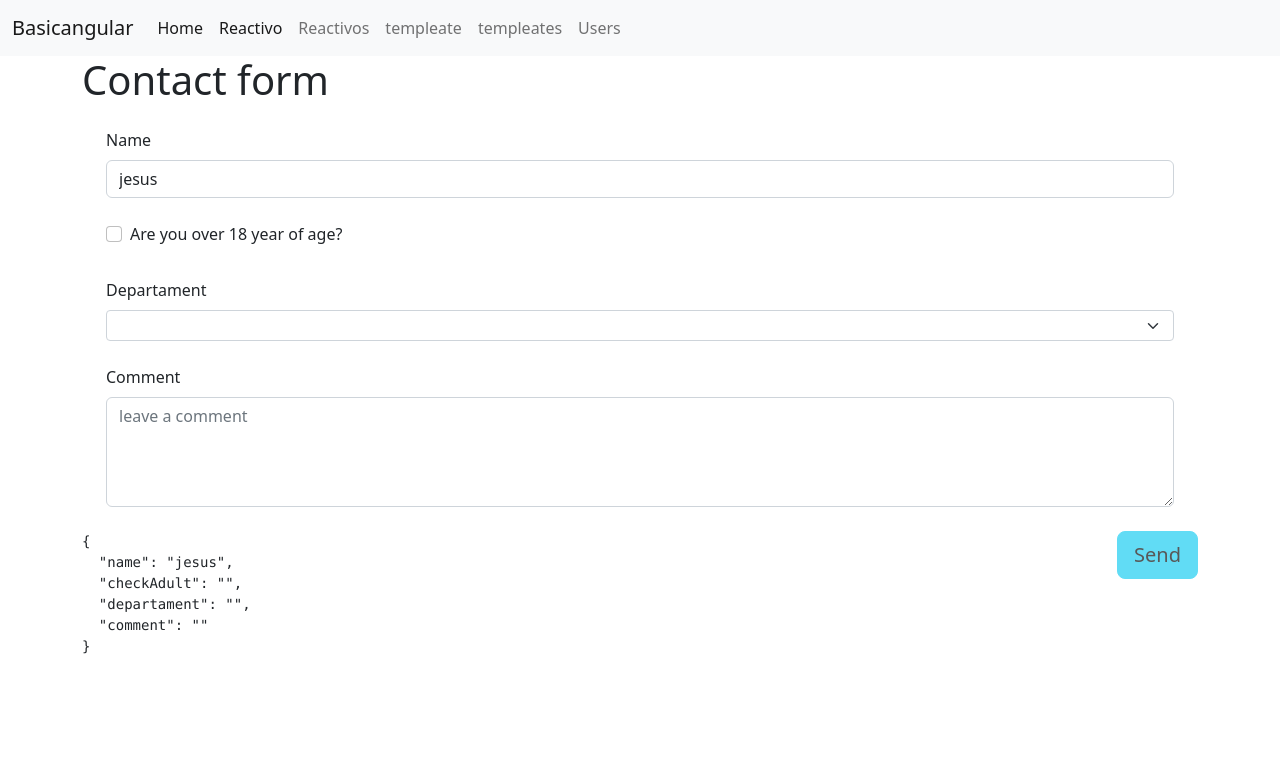
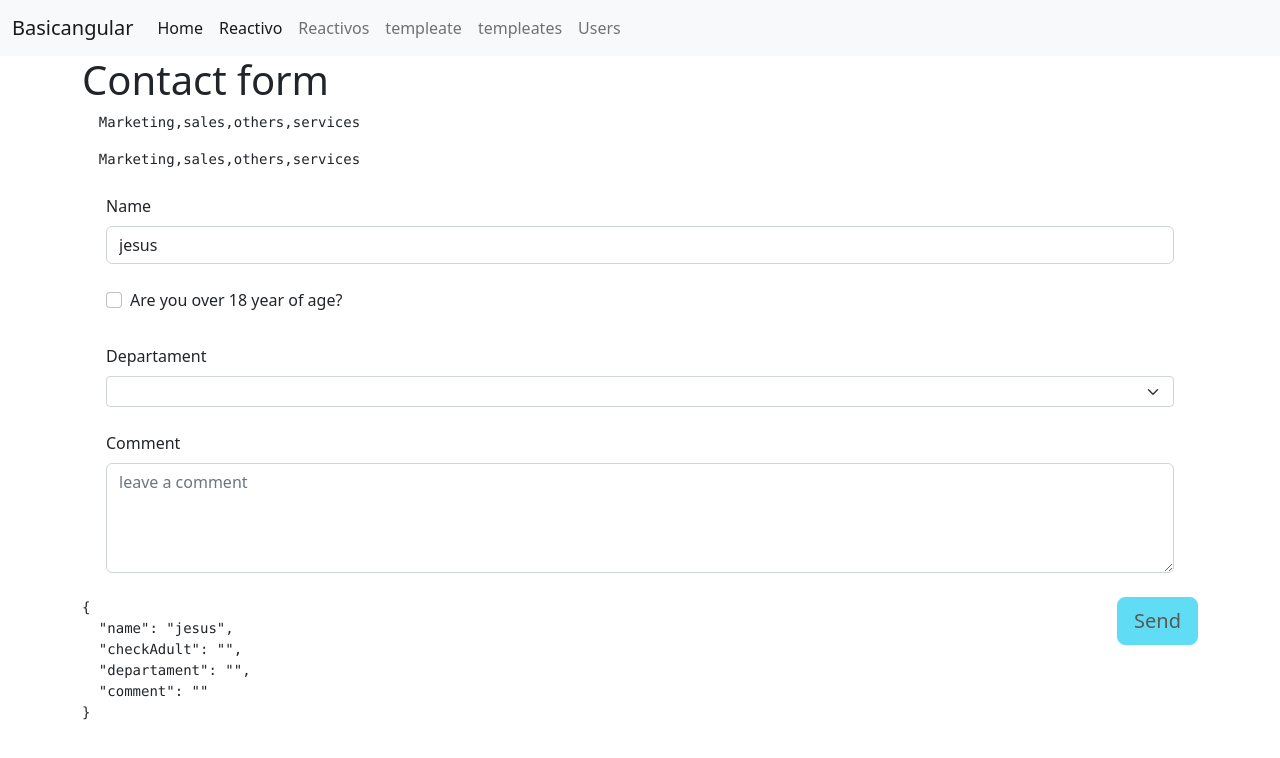
Before and after one commit to jesus014/basicangular, an Angular app: page /contact-reactive in a window 1280 px wide. Shown: the top 758 px of the page. Built offline with nearby package versions, Linux system fonts and the light colour scheme.

Commit message:
creacion de ejemplo de uso de resolver

```diff
--- a/src/app/app-routing.module.ts
+++ b/src/app/app-routing.module.ts
@@ -9,10 +9,13 @@ import { PagenotfoundComponent } from './pagenotfound/pagenotfound.component';
 import { DetailsComponent } from './users/details/details.component';
 import { ListComponent } from './users/list/list.component';
 import { UserComponent } from './users/user/user.component';
+import { DataResolverService } from './resolvers/data.resolver.service';
 
 const routes: Routes = [
   {path:'', redirectTo:'/home',pathMatch:'full'},
-  {path:'contact-reactive', component:ContactReactiveComponent, canDeactivate:[WithoutSaveGuard]},
+  {path:'contact-reactive', component:ContactReactiveComponent,
+                            canDeactivate:[WithoutSaveGuard],
+                            resolve:{departaments:DataResolverService}},
   {path:'contact-templeate/:id', component:ContactComponent},
   {path:'home', component:HomeComponent},
   //uso de rutas hijas en el path de users
--- a/src/app/contact-reactive/contact-reactive.component.html
+++ b/src/app/contact-reactive/contact-reactive.component.html
@@ -1,5 +1,10 @@
 <h1>Contact form {{name}}</h1>
-
+<pre>
+  {{departaments}}
+</pre>
+<pre>
+  {{departaments}}
+</pre>
 <!--Uso de formularios basicos-->
 <form (ngSubmit)="onSubmit()" [formGroup]="contactForm">
   <div class="m-4">
@@ -21,9 +26,7 @@
     <label for="departament" class="form-label">Departament</label>
     <select name="departament" id="departament" class="form-select form-select-sm" formControlName="departament" >
       <option selected> Open this select menu</option>
-      <option value="marketing"> Marketing</option>
-      <option value="sales"> Sales</option>
-      <option value="other"> Other</option>
+      <option *ngFor="let department of departaments" [value]="department"> {{department}}</option>
     </select>
   </div>
 
--- a/src/app/contact-reactive/contact-reactive.component.ts
+++ b/src/app/contact-reactive/contact-reactive.component.ts
@@ -11,6 +11,7 @@ export class ContactReactiveComponent implements OnInit {
 
   contactForm!: FormGroup;
   name!: string;
+  departaments:string[]=[]
 
   constructor(private readonly fb:FormBuilder,
               private readonly route:ActivatedRoute) {
@@ -26,6 +27,7 @@ export class ContactReactiveComponent implements OnInit {
    }
 
   ngOnInit(): void {
+    this.departaments= this.route.snapshot.data['departaments'];
     //se iguala deacuerdo al metodo
     this.contactForm = this.initForm();
     this.onPatchValue();
--- /dev/null
+++ b/src/app/resolvers/data.resolver.service.ts
@@ -0,0 +1,15 @@
+import { Injectable } from "@angular/core";
+import { Resolve } from "@angular/router";
+import { Observable, of } from "rxjs";
+
+const departaments =['Marketing','sales','others','services']
+
+@Injectable({providedIn:'root'})
+
+export class DataResolverService implements Resolve<any> {
+  resolve():Observable<any>{
+    //TODO: CALL SERVICE
+    return of(departaments);
+  }
+
+}
```
Also changed, not shown: src/app/Informacion.md (+15 -0 lines).
